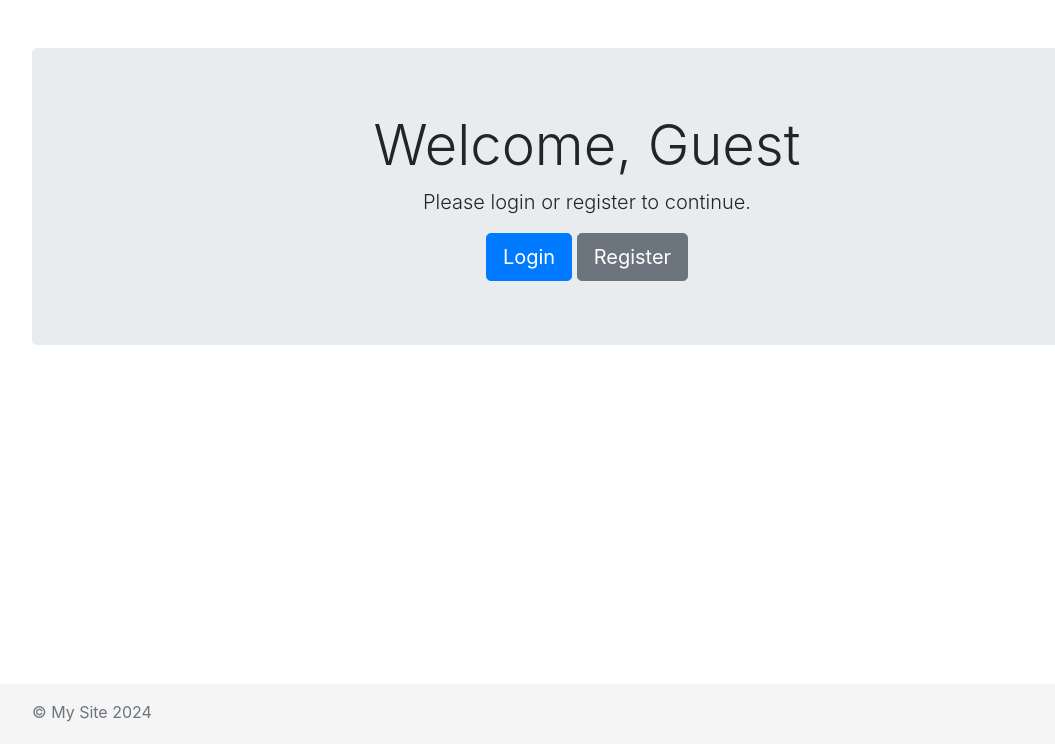
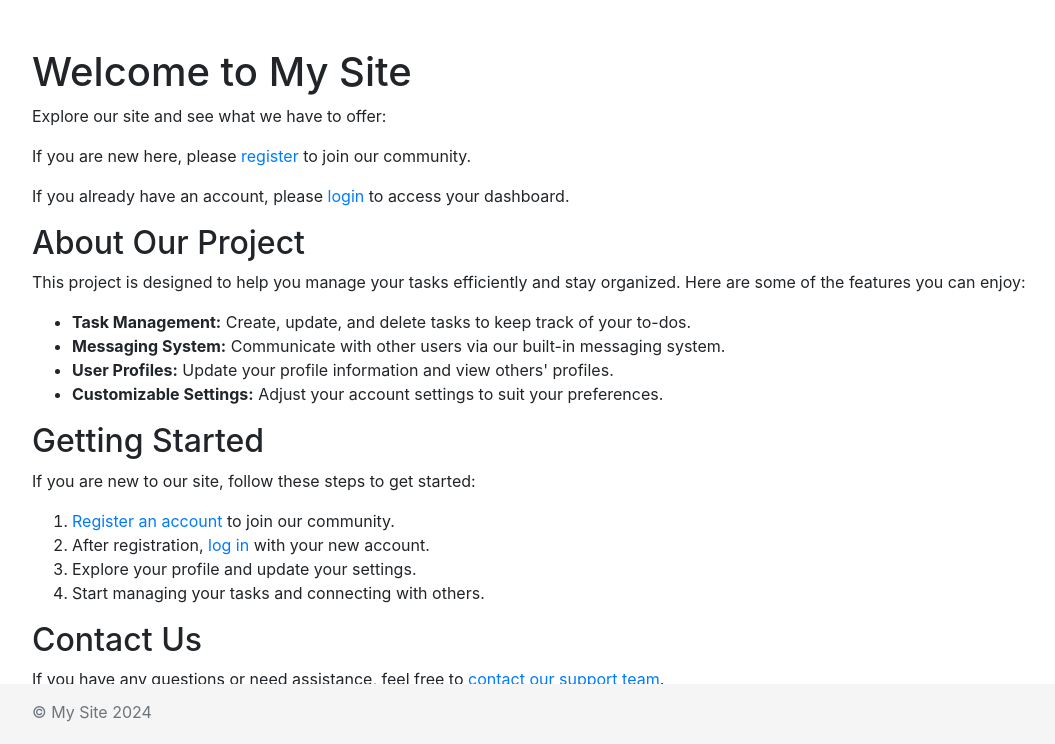
Before and after one commit to fahad0samara/django-custom.auth, a Django app: page / in a window 1280 px wide. Shown: the part 56-800 px from the top of the page, without its empty margins (53-1108 px from the left). Run offline with Django 5.2, Linux system fonts and the light colour scheme; some libraries are stand-ins or nearby versions.

Commit message:
add someing : these commit is be as teh fisr commit

```diff
--- a/auth/auth0/templates/base.html
+++ b/auth/auth0/templates/base.html
@@ -27,6 +27,7 @@
             </button>
             <div class="collapse navbar-collapse" id="navbarNav">
                 <ul class="navbar-nav ml-auto">
+
                     {% if user.is_authenticated %}
                         <li class="nav-item">
                             <a class="nav-link" href="#">{{ user.username }}</a>
--- a/auth/auth0/templates/home.html
+++ b/auth/auth0/templates/home.html
@@ -3,15 +3,42 @@
 {% block title %}Home{% endblock %}
 
 {% block content %}
-    <div class="jumbotron text-center">
-        <h1 class="display-4">Welcome, {% if user.is_authenticated %}{{ user.username }}{% else %}Guest{% endif %}</h1>
-        {% if user.is_authenticated %}
-            <p class="lead">You are logged in.</p>
-            <a class="btn btn-primary btn-lg" href="{% url 'logout' %}" role="button">Logout</a>
-        {% else %}
-            <p class="lead">Please login or register to continue.</p>
-            <a class="btn btn-primary btn-lg" href="{% url 'login' %}" role="button">Login</a>
-            <a class="btn btn-secondary btn-lg" href="{% url 'register' %}" role="button">Register</a>
-        {% endif %}
-    </div>
+    <h1>Welcome to My Site</h1>
+    {% if user %}
+        <h2>Hello, {{ user.username }}!</h2>
+        <p>We're glad to see you back. Here's what you can do:</p>
+        <ul>
+            <li><a href="{% url 'user_profile' %}">View your profile</a></li>
+            <li><a href="#">Check your messages</a></li>
+            <li><a href="#">Update your settings</a></li>
+        </ul>
+        <p><a href="{% url 'logout' %}" class="button">Logout</a></p>
+    {% else %}
+        <div>
+            <p>Explore our site and see what we have to offer:</p>
+            <p>If you are new here, please <a href="{% url 'register' %}">register</a> to join our community.</p>
+            <p>If you already have an account, please <a href="{% url 'login' %}">login</a> to access your dashboard.</p>
+        </div>
+    {% endif %}
+
+    <h2>About Our Project</h2>
+    <p>This project is designed to help you manage your tasks efficiently and stay organized. Here are some of the features you can enjoy:</p>
+    <ul>
+        <li><strong>Task Management:</strong> Create, update, and delete tasks to keep track of your to-dos.</li>
+        <li><strong>Messaging System:</strong> Communicate with other users via our built-in messaging system.</li>
+        <li><strong>User Profiles:</strong> Update your profile information and view others' profiles.</li>
+        <li><strong>Customizable Settings:</strong> Adjust your account settings to suit your preferences.</li>
+    </ul>
+
+    <h2>Getting Started</h2>
+    <p>If you are new to our site, follow these steps to get started:</p>
+    <ol>
+        <li><a href="{% url 'register' %}">Register an account</a> to join our community.</li>
+        <li>After registration, <a href="{% url 'login' %}">log in</a> with your new account.</li>
+        <li>Explore your profile and update your settings.</li>
+        <li>Start managing your tasks and connecting with others.</li>
+    </ol>
+
+    <h2>Contact Us</h2>
+    <p>If you have any questions or need assistance, feel free to <a href="#">contact our support team</a>.</p>
 {% endblock %}
--- a/auth/auth0/urls.py
+++ b/auth/auth0/urls.py
@@ -1,10 +1,12 @@
 # custom_app/urls.py
 from django.urls import path
-from .views import register, user_login, user_logout, home
+from .views import register, user_login, user_logout, home, user_profile
 
 urlpatterns = [
     path('', home, name='home'),
     path('register/', register, name='register'),
     path('login/', user_login, name='login'),
     path('logout/', user_logout, name='logout'),
+    path('user_profile/', user_profile, name='user_profile'),
+
 ]
--- a/auth/auth0/views.py
+++ b/auth/auth0/views.py
@@ -3,6 +3,7 @@ from django.shortcuts import render, redirect
 from django.http import HttpResponse
 from .models import CustomUser
 from .forms import CustomUserCreationForm, LoginForm
+
 
 def register(request):
     if request.method == 'POST':
@@ -42,3 +43,12 @@ def home(request):
     else:
         user = None
     return render(request, 'home.html', {'user': user})
+
+
+def user_profile(request):
+    user_id = request.session.get('user_id')
+    if user_id:
+        user = CustomUser.objects.get(id=user_id)
+        return render(request, 'user_profile.html', {'user': user})
+    else:
+        return redirect('login')
```
Also changed, not shown: auth/auth0/models.py (+39 -7 lines), auth/auth0/templates/user_profile.html (added, +26 -0 lines), auth/auth0/migrations/0002_customuser_is_active_customuser_is_admin_and_more.py (added), auth/db.sqlite3.
